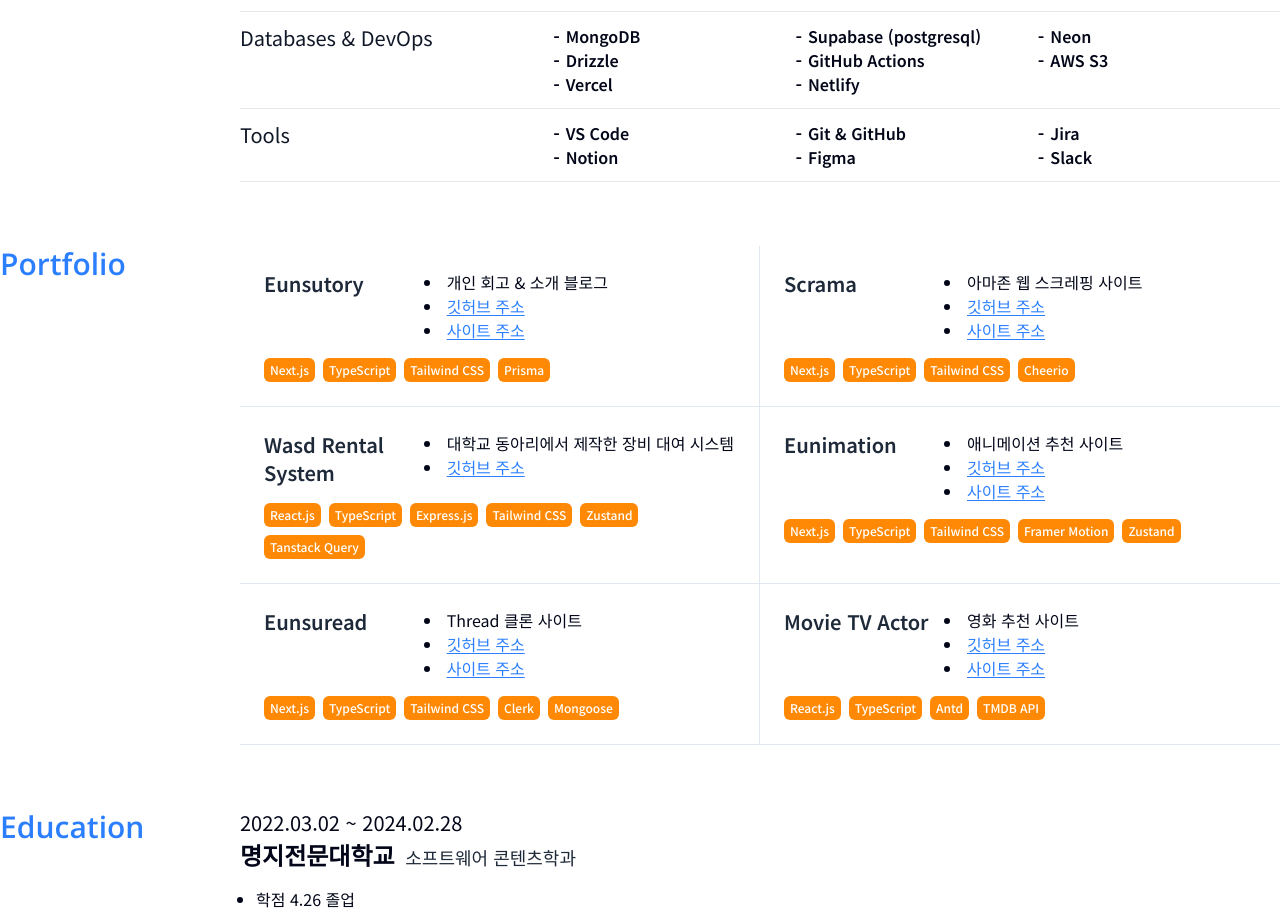
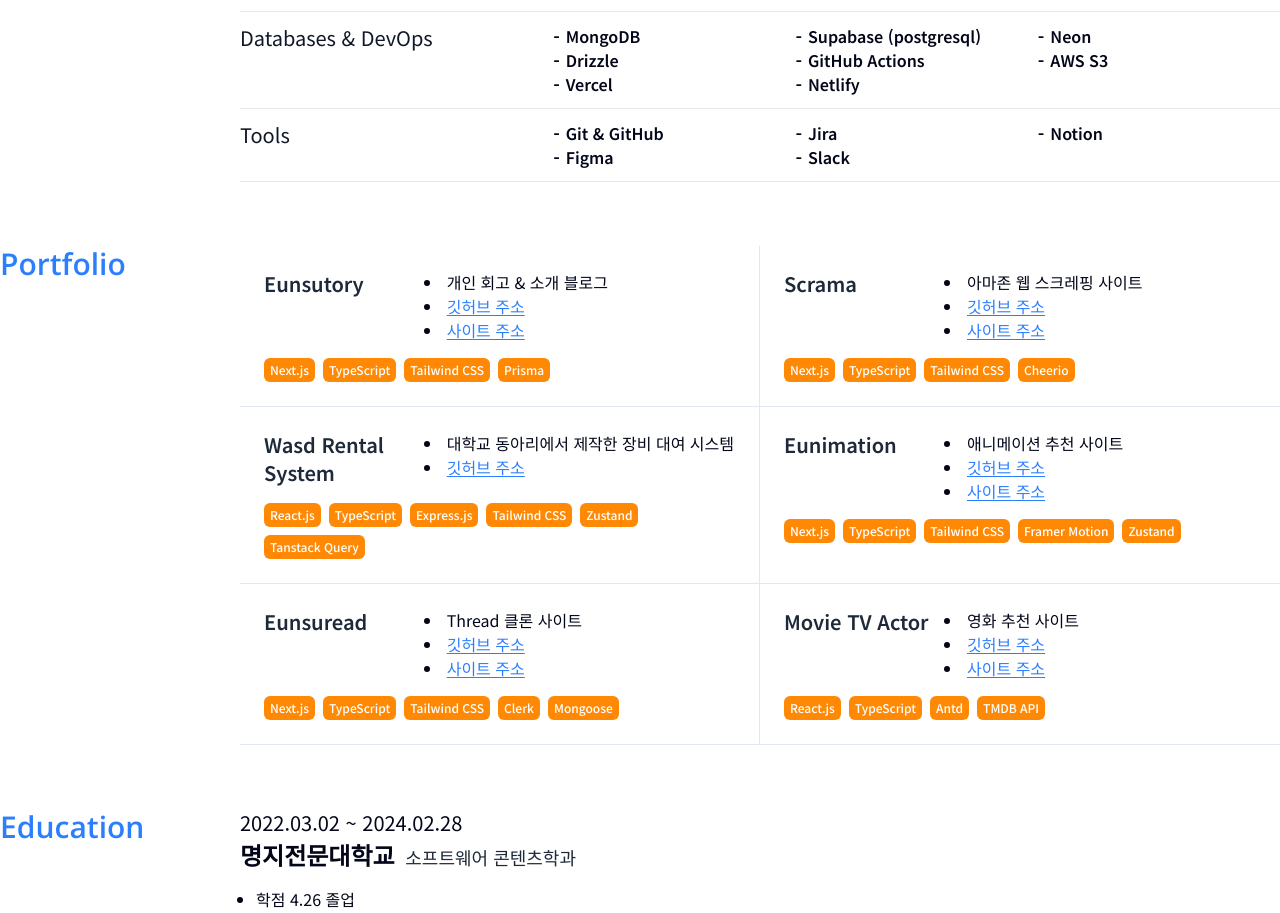
Before and after one commit to eeennsu/eunsu-resume, a Next.js app: page / in a window 1280 px wide. Shown: the part 4722-5635 px from the top of the page. Built offline with nearby package versions, Linux system fonts and the light colour scheme; no server answers.

Commit message:
fix: update skills

```diff
--- a/src/entities/skill/consts.ts
+++ b/src/entities/skill/consts.ts
@@ -33,6 +33,6 @@ export const SKILL = [
   },
   {
     category: 'Tools',
-    items: ['VS Code', 'Git & GitHub', 'Jira', 'Notion', 'Figma', 'Slack'],
+    items: ['Git & GitHub', 'Jira', 'Notion', 'Figma', 'Slack'],
   },
 ];
```
